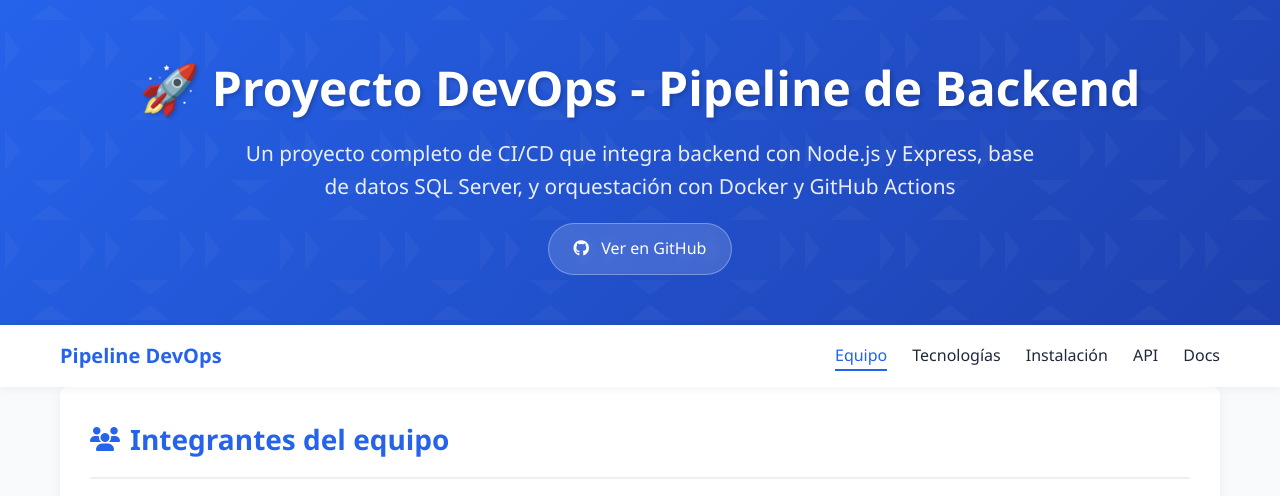
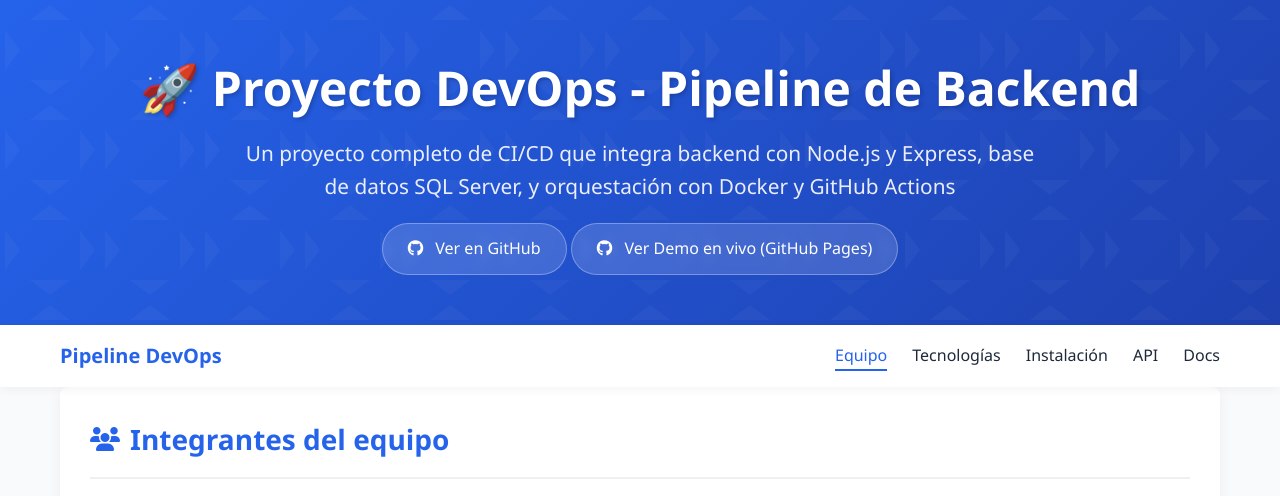
Before and after one commit to BilyAlv/Pepeline-DevOps, a website: page index.html in a window 1280 px wide. Shown: the top 496 px of the page. Drawn offline with Linux system fonts and the light colour scheme.

Commit message:
Update index.html

```diff
--- a/index.html
+++ b/index.html
@@ -715,6 +715,9 @@
             <a href="https://github.com/Carocris/PipelineDevOps" class="github-btn">
                 <i class="fab fa-github"></i> Ver en GitHub
             </a>
+            <a href="https://github.com/Carocris/PipelineDevOps" class="github-btn">
+                <i class="fab fa-github"></i> Ver Demo en vivo (GitHub Pages)
+            </a>
         </div>
     </header>
 
```
